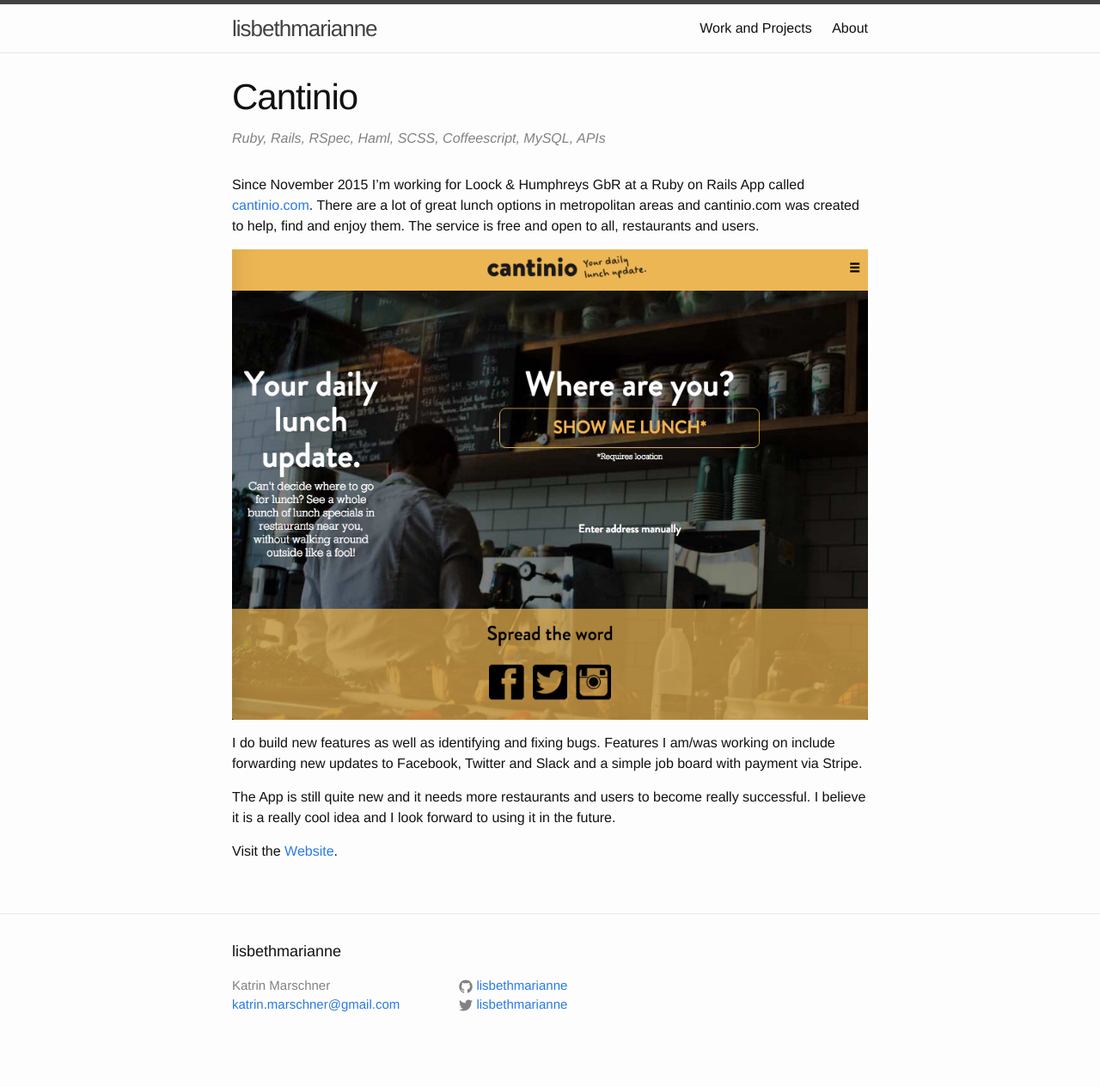
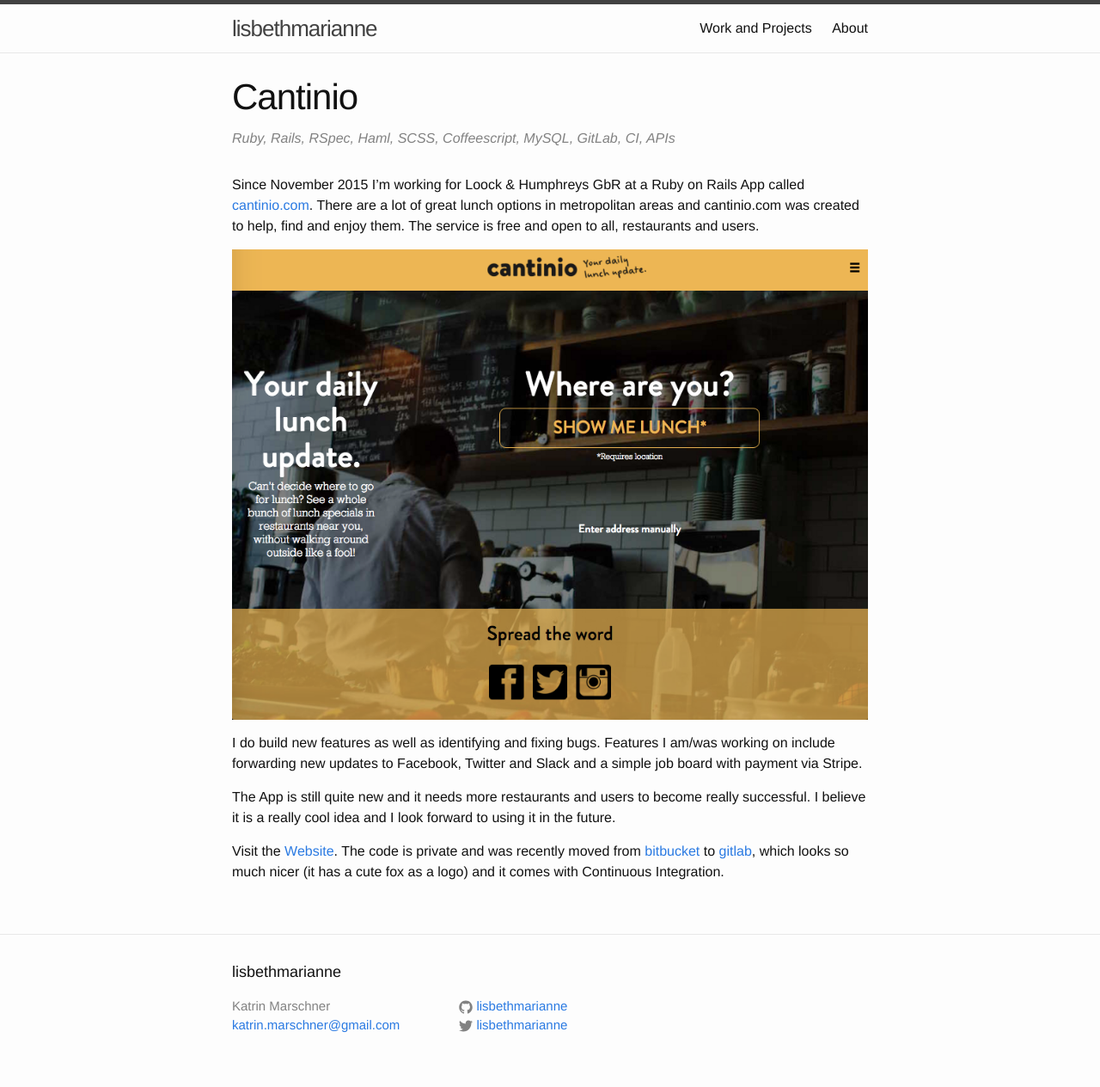
Before and after one commit to lisbethmarianne/lisbethmarianne.github.io, a Jekyll site: the page built from _posts/2016-02-13-cantinio.markdown, in a window 1280 px wide. Shown: the whole page at 86% size. Built offline with Jekyll 4.4.1, drawn with Linux system fonts in a browser that asks for light colours; before the commit the page ends 1240 px from its top, so only the background shows below that.

Commit message:
add gitlab to cantinio post

```diff
--- a/_posts/2016-02-13-cantinio.markdown
+++ b/_posts/2016-02-13-cantinio.markdown
@@ -3,7 +3,7 @@
 title:  "Cantinio"
 image:  /assets/cantinio_2016-02-13.png
 date:   2016-02-13 10:22:49 +0100
-categories: Ruby Rails RSpec Haml SCSS Coffeescript MySQL APIs
+categories: Ruby Rails RSpec Haml SCSS Coffeescript MySQL GitLab CI APIs
 ---
 
 <!--start-row-->
@@ -17,7 +17,9 @@
 
 The App is still quite new and it needs more restaurants and users to become really successful. I believe it is a really cool idea and I look forward to using it in the future.
 
-Visit the [Website][cantinio].
+Visit the [Website][cantinio]. The code is private and was recently moved from [bitbucket][bitbucket] to [gitlab][gitlab], which looks so much nicer (it has a cute fox as a logo) and it comes with Continuous Integration.
 
 
 [cantinio]: https://www.cantinio.com
+[bitbucket]: https://bitbucket.org
+[gitlab]: https://gitlab.com/
```
